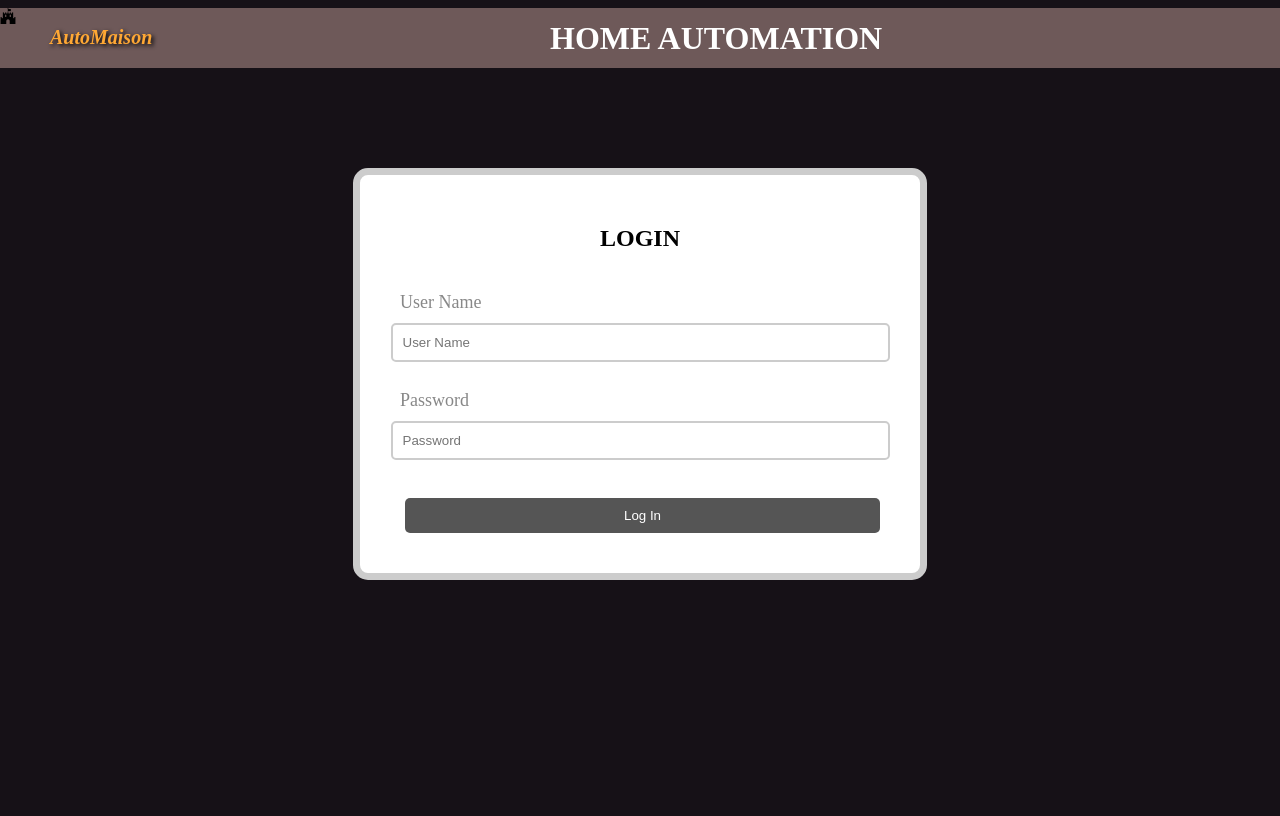
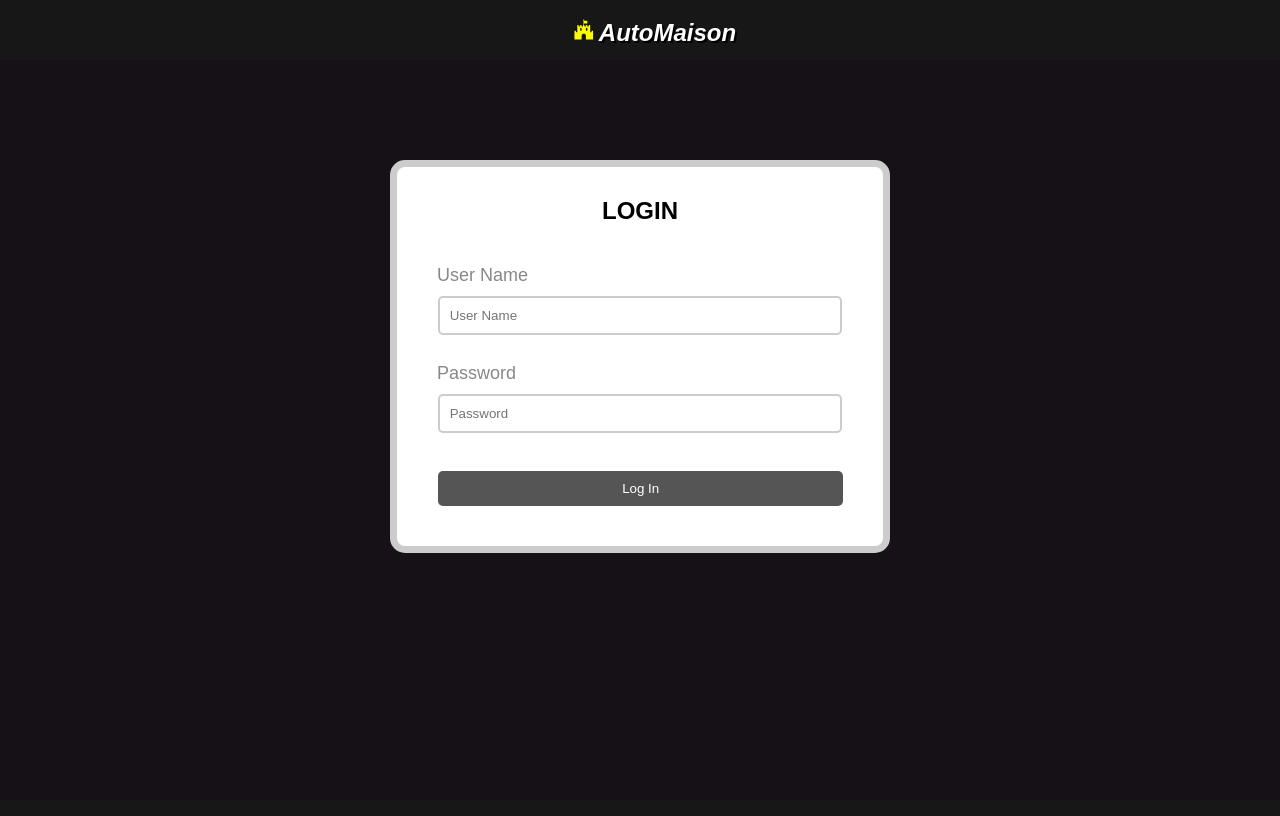
Before and after one commit to MiqeWazowhiskey/Web_Project_Home_Automation, a PHP site: page /login.php in a window 1280 px wide. After the commit the page ends 553 px from the top, so only its background shows below. Run offline with PHP 8.4, Linux system fonts and the light colour scheme; some libraries are stand-ins or nearby versions.

Commit message:
hotfixes

```diff
--- a/client/login.php
+++ b/client/login.php
@@ -8,13 +8,13 @@
 </head>
 <body>
 
-  <div id="head">
-  <div class="logoClass">
-            <i class="fa-brands fa-fort-awesome"></i>
-            <h2 class="logo">AutoMaison</h2>
-        </div>
-    <h1>HOME AUTOMATION </h1>
-   </div>
+    <div id="head" >
+      <div class="logoClass">
+              <i class="fa-brands fa-fort-awesome"></i>
+              <h2 class="logo">AutoMaison</h2>
+          </div>
+
+    </div>
 
      <form class="form" action="login.php" method="post">
 
--- a/client/src/usage.html
+++ b/client/src/usage.html
@@ -31,7 +31,7 @@
         </button>
         </div>
     </div>
-    <div class="under" >
+    <div class="under device" style="border: none; margin: 20px; margin-top: 40px;" >
         <div class="chart-grid" style="display: flex; flex-direction: column; width: 100%; row-gap: 100px; margin-top: 20px;">
             <div class="chart-watt">
                 <div class="chart-head">
--- a/client/styleLogin.css
+++ b/client/styleLogin.css
@@ -1,118 +1,4 @@
-<<<<<<< HEAD:client/styleLogin.css
-* {
-    font-family: sans-serif;
-    box-sizing: border-box;
-    margin: 0;
-    padding: 0;
-}
 
-body {
-    background-color: #161117;
-    display: flex;
-    align-items: center;
-    height: 100vh;
-    flex-direction: column;
-}
-
-#head {
-    display: flex;
-    flex-direction: row;
-    width: 100vw;
-    background-color: #6e5959;
-    height: 60px;
-    margin-top: 0;
-}
-
-.logo {
-    font-size: 20px;
-    margin-left: 50px;
-    margin-top: auto;
-    margin-bottom: auto;
-    color: #ffa834;
-    font-style: italic;
-    text-shadow: 2px 2px 4px #000000;
-}
-
-form {
-    width: 500px;
-    border: 7px solid #ccc;
-    padding: 30px;
-    background: #fff;
-    border-radius: 15px;
-    margin: 100px auto 0px;
-}
-
-h2 {
-    text-align: center;
-    margin-bottom: 40px;
-}
-
-input {
-    display: block;
-    border: 2px solid #ccc;
-    width: 95%;
-    padding: 10px;
-    margin: 10px auto;
-    border-radius: 5px;
-}
-
-label {
-    color: #888;
-    font-size: 18px;
-    padding: 10px;
-}
-
-.button {
-    background: #555;
-    padding: 10px 15px;
-    color: #fff;
-    border-radius: 5px;
-    margin-right: 10px;
-    border: none;
-}
-
-button:hover {
-    opacity: .7;
-}
-
-.error {
-    background: #F2DEDE;
-    color: #A94442;
-    padding: 10px;
-    width: 500px;
-    border-radius: 5px;
-    margin: 20px auto;
-}
-
-h1 {
-    margin: auto;
-    text-align: center;
-    color: #fff;
-}
-
-a {
-    float: right;
-    background: #555;
-    padding: 10px 15px;
-    color: #fff;
-    border-radius: 5px;
-    margin-right: 10px;
-    border: none;
-    text-decoration: none;
-}
-
-a:hover {
-    opacity: .7;
-}
-
-@media(max-width: 568px) {
-    h1 {
-        font-size: 25px;
-    }
-    form {
-        width: 400px;
-    }
-=======
 *,
 *::before,
 *::after {
@@ -125,7 +11,6 @@ a:hover {
     margin: 0;
     padding: 0;
 }
-
 body {
     background-color: #161117;
     display: flex;
@@ -139,7 +24,7 @@ body {
     top: 0;
     width: 100%;
     height: 60px;
-    justify-content: space-between;
+    justify-content: center ;
     align-items: center;
     background-color: #171717;
 }
```
Also changed, not shown: client/src/consumer.js (+19 -0 lines), client/src/styles2.css (+12 -2 lines).
